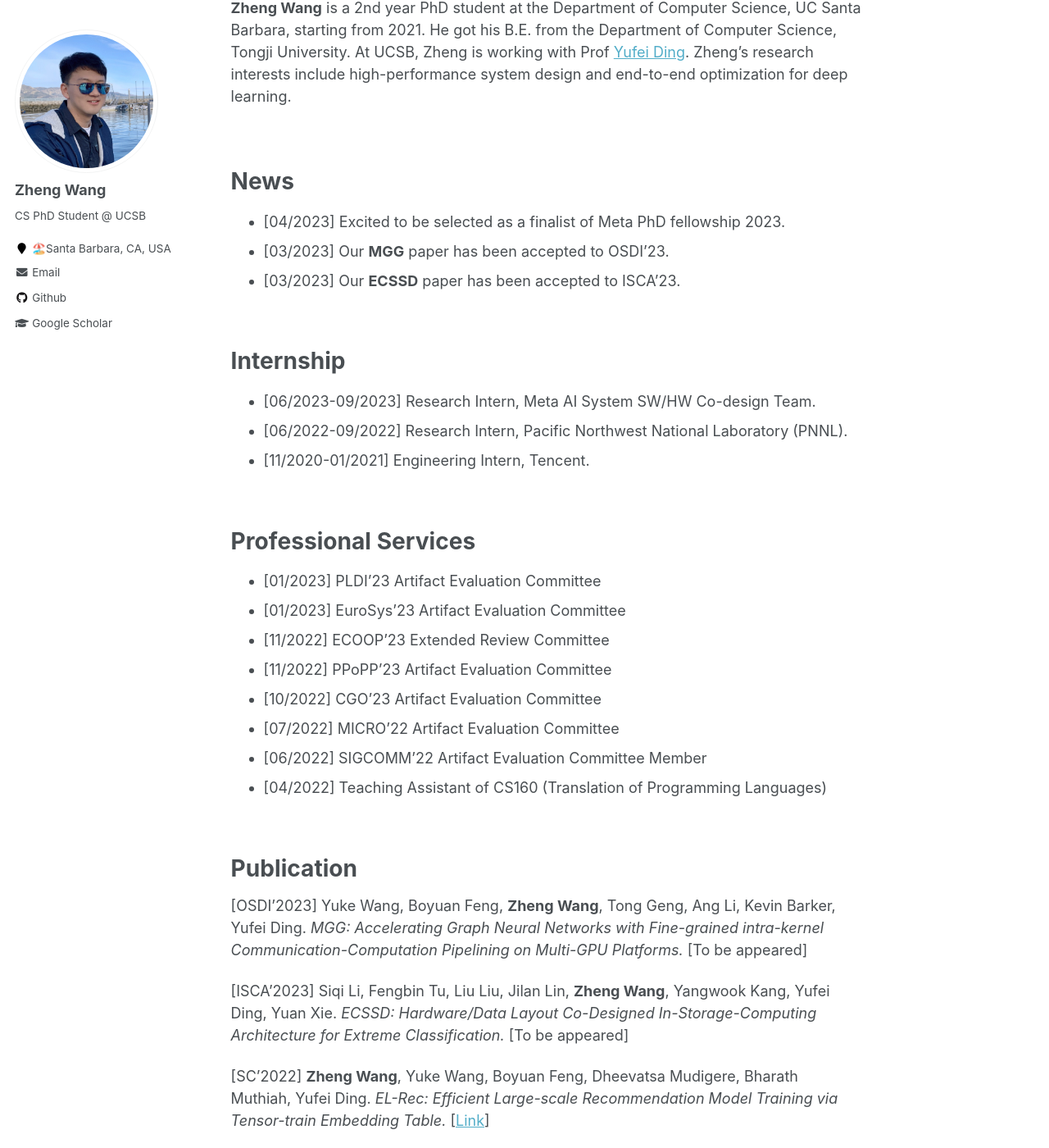
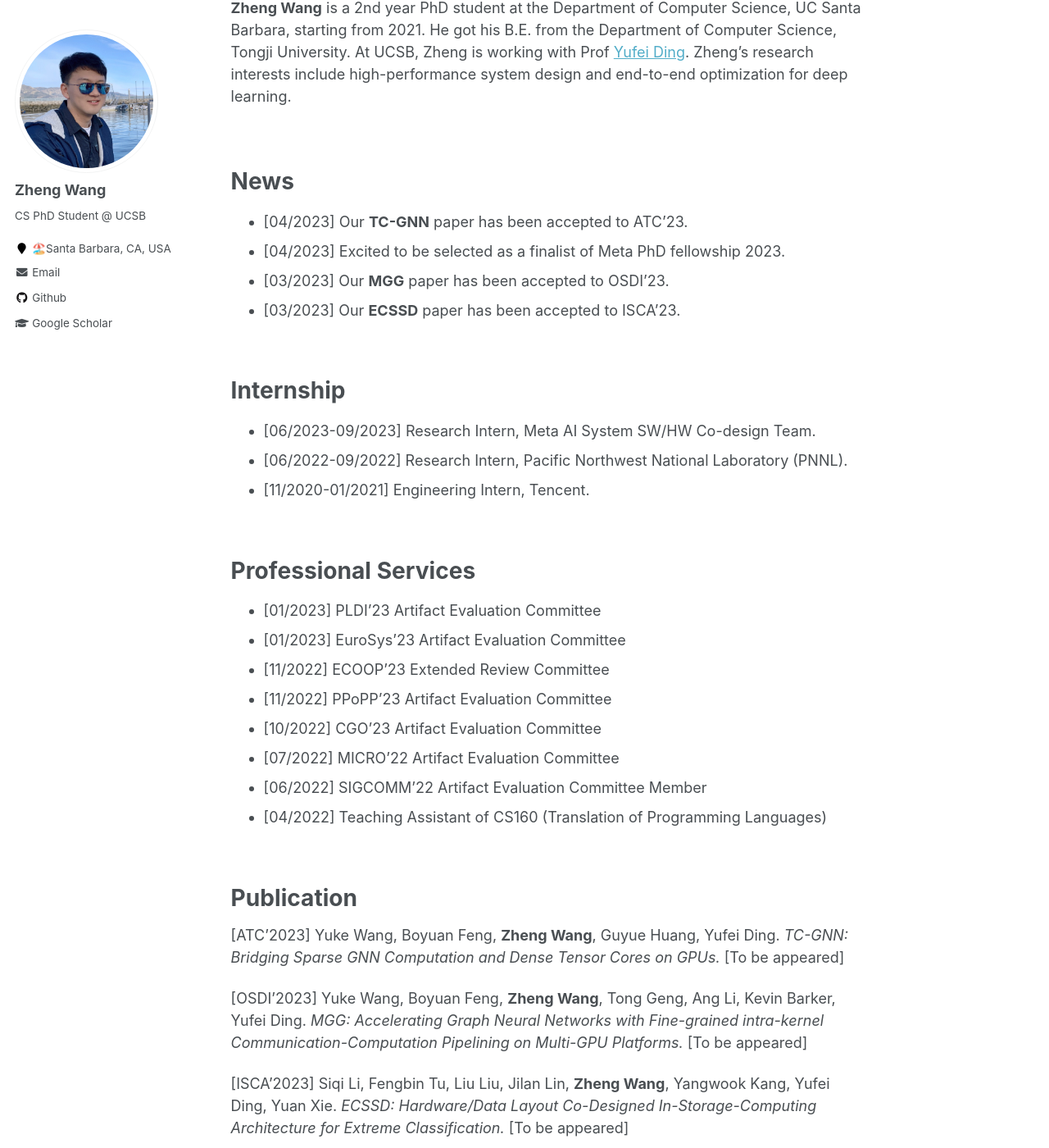
Before and after one commit to Ash-Zheng/Ash-Zheng.github.io, a Jekyll site: the page built from _pages/about.md, in a window 1280 px wide and 1400 px high, scrolled down 289 px. Shown: the whole window at 82% size. Built offline with Jekyll 4.4.1, drawn with Linux system fonts in a browser that asks for light colours.

Commit message:
add tc-gnn

```diff
--- a/_pages/about.md
+++ b/_pages/about.md
@@ -21,6 +21,7 @@ Bio
 
 News
 ======
++ [04/2023] Our **TC-GNN** paper has been accepted to ATC'23.
 + [04/2023] Excited to be selected as a finalist of Meta PhD fellowship 2023.
 + [03/2023] Our **MGG** paper has been accepted to OSDI'23.
 + [03/2023] Our **ECSSD** paper has been accepted to ISCA’23.
@@ -51,10 +52,13 @@ Professional Services
 
 Publication
 ======
+[ATC'2023] Yuke Wang, Boyuan Feng, **Zheng Wang**, Guyue Huang, Yufei Ding.
+*TC-GNN: Bridging Sparse GNN Computation and Dense Tensor Cores on GPUs.*
+[To be appeared]
+
 [OSDI'2023] Yuke Wang, Boyuan Feng, **Zheng Wang**, Tong Geng, Ang Li, Kevin Barker, Yufei Ding.
 *MGG: Accelerating Graph Neural Networks with Fine-grained intra-kernel Communication-Computation Pipelining on Multi-GPU Platforms.*
 [To be appeared]
-
 
 [ISCA'2023] Siqi Li, Fengbin Tu, Liu Liu, Jilan Lin, **Zheng Wang**, Yangwook Kang, Yufei Ding, Yuan Xie.
 *ECSSD: Hardware/Data Layout Co-Designed In-Storage-Computing Architecture for Extreme Classification.*
```
Also changed, not shown: _pages/publications.md (+4 -0 lines).
